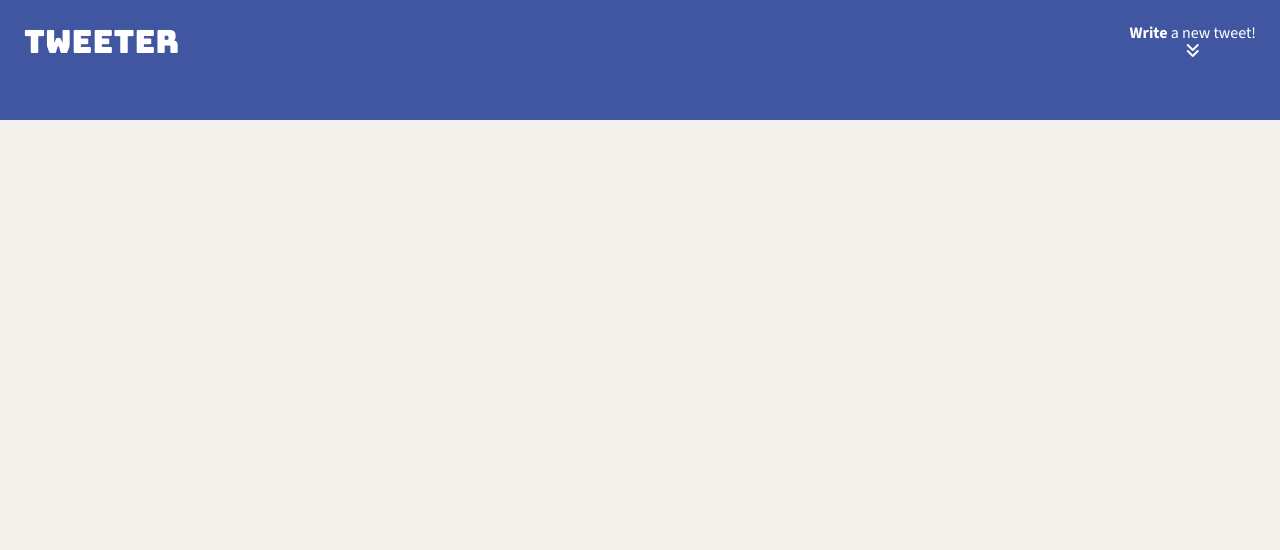
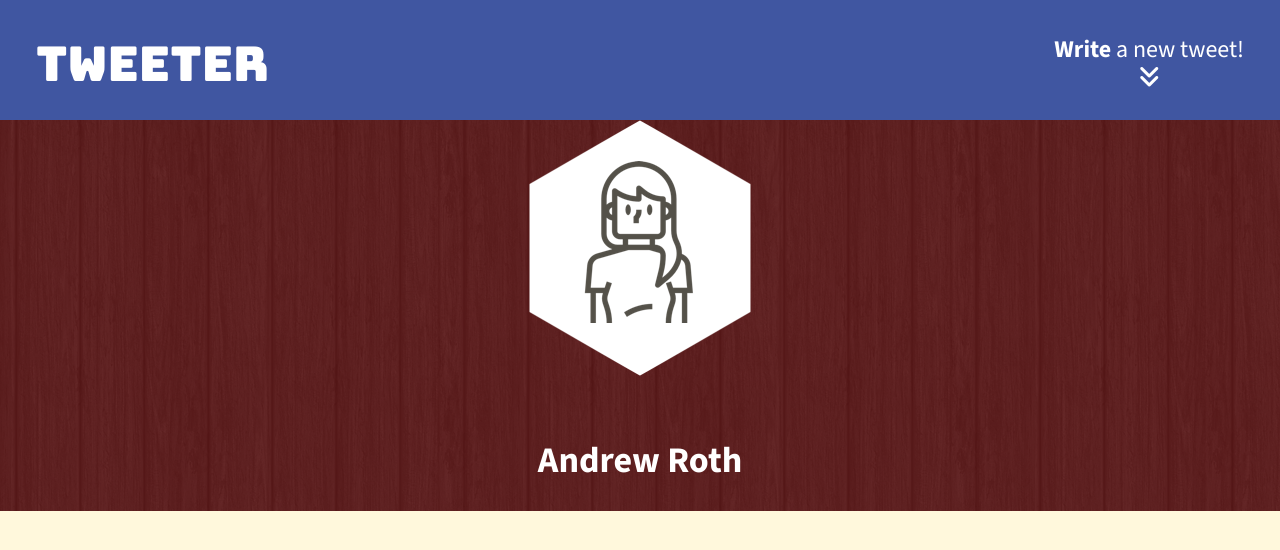
Before and after one commit to 1AndrewR/tweeter, a website: page public/index.html in a window 1280 px wide. Drawn offline with nearby package versions, Linux system fonts and the light colour scheme.

Commit message:
Header, Avatar, Background image, and name added

```diff
--- a/public/index.html
+++ b/public/index.html
@@ -14,6 +14,7 @@
     <!-- App CSS -->
     <link rel="stylesheet" href="/styles/layout.css" type="text/css" />
     <link rel="stylesheet" href="/styles/nav.css" type="text/css" />
+    <link rel="stylesheet" href="/styles/header.css" type="text/css" />
     <!-- External JS -->
     <script src="https://ajax.googleapis.com/ajax/libs/jquery/3.4.1/jquery.min.js"></script>
 
@@ -35,6 +36,16 @@
       </div>
     </nav>
 
+    <header>
+      <div class="avatar">
+        <img src="/images/profile-hex.png">
+      </div>
+      <br>
+      <div class="name">
+        <h2>Andrew Roth</h2>
+      </div>
+    </header>
+
     <!-- Page-specific (main) content here -->
     <main class="container"></main>
   </body>
--- /dev/null
+++ b/public/styles/header.css
@@ -0,0 +1,10 @@
+header {
+  display: flex;
+  width: 100%;
+  flex-direction: column;
+  justify-content:center;
+  align-items: center;
+  color: #FFFFFF;
+  background-color: brown;
+  background-image: url(/images/dark-wood.png);
+}
--- a/public/styles/layout.css
+++ b/public/styles/layout.css
@@ -15,13 +15,14 @@ html {
  */
 
 body {
-  color: hsl(45, 31%, 80%);
-  background-color: #f4f1ec;
-  font-family: "Source Sans 3", serif; /* Make sure to use the correct font name */
-  font-optical-sizing: auto;
-  font-weight: 300; /* Adjust the weight as needed, between 200 and 900 */
-  font-style: normal;
+  width: 100%;
+  color: #545149;
+  background-color: cornsilk;
+  font-size: 24px;
+  font-family: 'Source Sans 3', sans-serif;
+  padding-top: 120px;
 }
+
 
 
 /*
--- a/public/styles/nav.css
+++ b/public/styles/nav.css
@@ -5,6 +5,7 @@ nav {
   display: flex;
   justify-content: space-between;
   height: 120px;
+  width: 100%;
   background-color: #4056A1;
   font-family: "Source Sans 3", serif;
   font-weight: 400;
@@ -12,6 +13,8 @@ nav {
   color: #FFFFFF;
   padding: 1.5em;
   padding-right: 1.5em;
+  position: fixed;
+  top: 0;
 }
 
 .navLeft {
```
Also changed, not shown: public/images/dark-wood.png (added).
